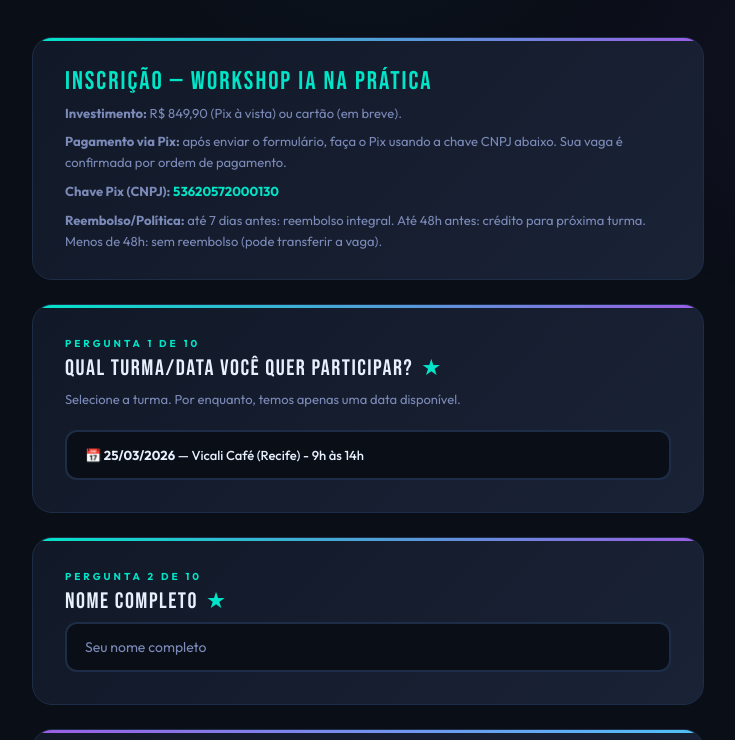
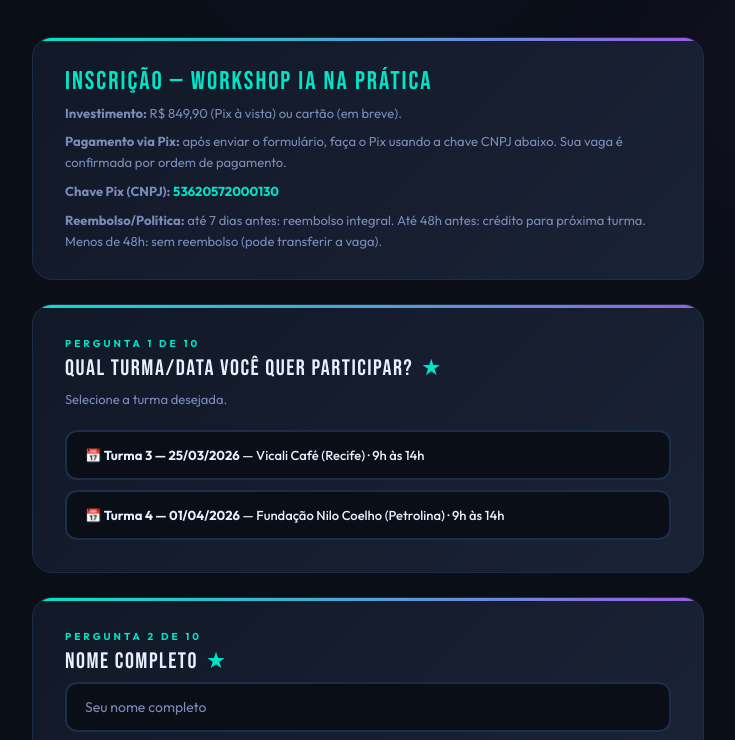
Before and after one commit to balicoelho/brilliant-site, a plain HTML site: page formulario-cadastral/index.html in a window 1280 px wide. Shown: the part 488-1228 px from the top of the page, without its empty margins (272-1007 px from the left). Drawn offline with Linux system fonts and the light colour scheme.

Commit message:
Adiciona Turma 4 no formulário de cadastro (01/04/2026 - Fundação Nilo Coelho, Petrolina)

```diff
--- a/formulario-cadastral/index.html
+++ b/formulario-cadastral/index.html
@@ -345,10 +345,13 @@ textarea::placeholder { color:var(--mut); }
     <div class="section" style="animation-delay:0.08s">
       <div class="section-num">Pergunta 1 de 10</div>
       <div class="section-title">Qual turma/data você quer participar? <span class="req">★</span></div>
-      <div class="section-sub">Selecione a turma. Por enquanto, temos apenas uma data disponível.</div>
+      <div class="section-sub">Selecione a turma desejada.</div>
       <div class="choices cols1" id="turma-choices">
-        <button type="button" class="choice-btn sel-single" data-val="T1-2026-03-25-REC-VICALI">
-          📅 <strong>25/03/2026</strong> — Vicali Café (Recife) - 9h às 14h
+        <button type="button" class="choice-btn sel-single" data-val="T3-2026-03-25-REC-VICALI">
+          📅 <strong>Turma 3 — 25/03/2026</strong> — Vicali Café (Recife) · 9h às 14h
+        </button>
+        <button type="button" class="choice-btn sel-single" data-val="T4-2026-04-01-PET-NILO">
+          📅 <strong>Turma 4 — 01/04/2026</strong> — Fundação Nilo Coelho (Petrolina) · 9h às 14h
         </button>
       </div>
       <input type="hidden" id="turma-val" name="turma_id" required>
```
